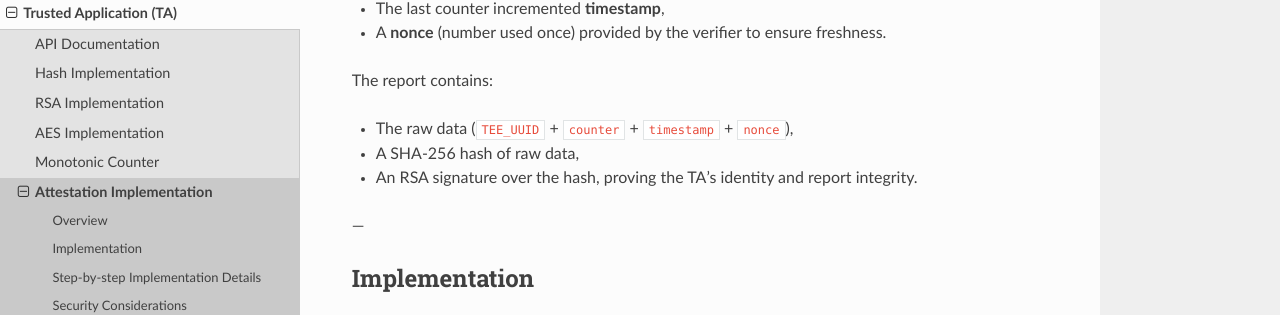
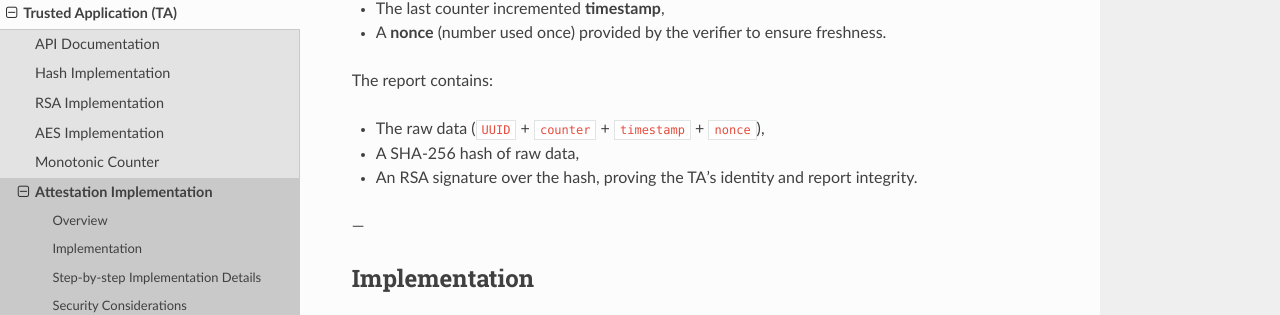
Before and after one commit to joelvaz0x01/off-chain-secure-storage, a Sphinx documentation site: the page built from docs/ta/attestation.rst, in a window 1280 px wide and 900 px high, scrolled down 346 px. Shown: the part 137-452 px from the top of the window. Built offline with Sphinx 7.4.7 and the Read the Docs theme 3.1.0, drawn with Linux system fonts in a browser that asks for light colours.

Commit message:
Fixed typo on attestation documentation

```diff
--- a/docs/ta/attestation.rst
+++ b/docs/ta/attestation.rst
@@ -19,7 +19,7 @@ The attestation mechanism produces a signed report that includes:
 
 The report contains:
 
-- The raw data (``TEE_UUID`` + ``counter`` + ``timestamp`` + ``nonce``),
+- The raw data (``UUID`` + ``counter`` + ``timestamp`` + ``nonce``),
 - A SHA-256 hash of raw data,
 - An RSA signature over the hash, proving the TA's identity and report integrity.
 
```
